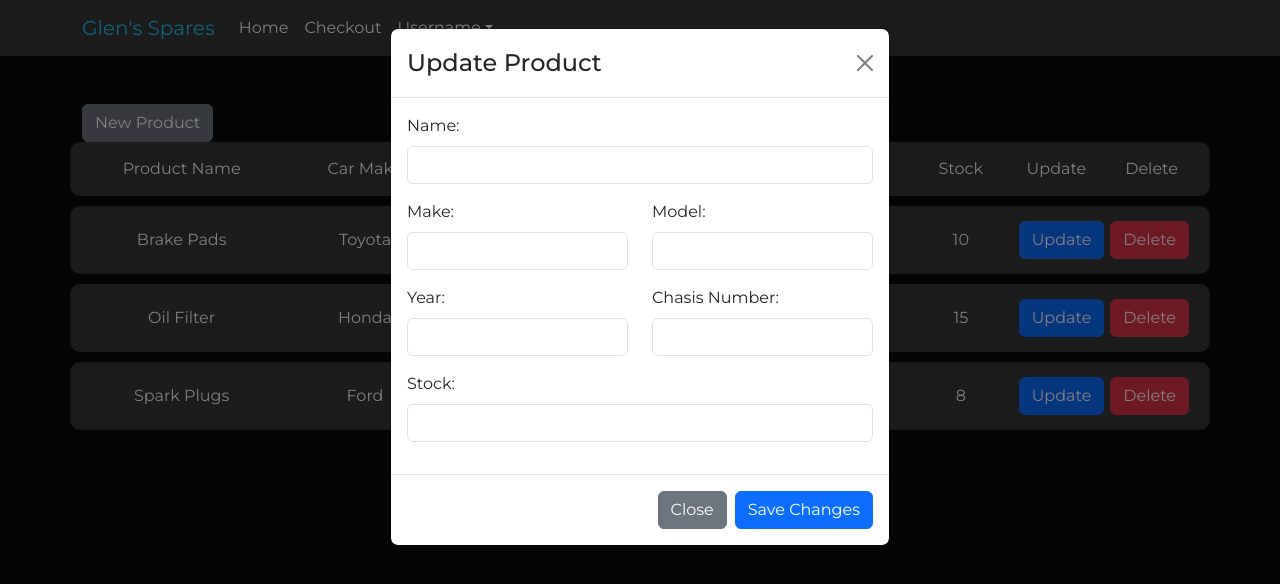
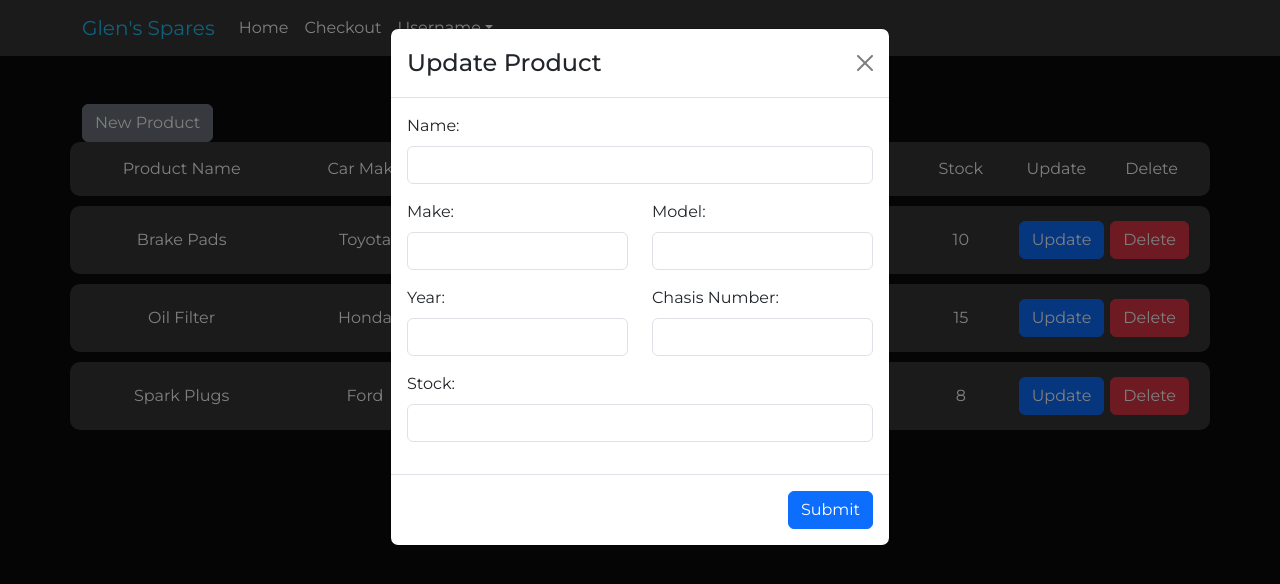
Before and after one commit to EConradie/DV200_MidTermAssessment, a React (Create React App) app in the folder client/: page /admin in a window 1280 px wide. Both pictures are taken after a click on the button "New Product". Shown: the top 584 px of the page. Built offline with nearby package versions, Linux system fonts and the light colour scheme.

Commit message:
fix change

```diff
--- a/client/src/pages/admin.js
+++ b/client/src/pages/admin.js
@@ -139,10 +139,7 @@ function Admin() {
           </form>
         </Modal.Body>
         <Modal.Footer>
-          <Button variant="secondary" onClick={handleCloseModal}>
-            Close
-          </Button>
-          <Button variant="primary">Save Changes</Button>
+          <Button variant="primary" type="submit">Submit</Button>
         </Modal.Footer>
       </Modal >
     </>
```
